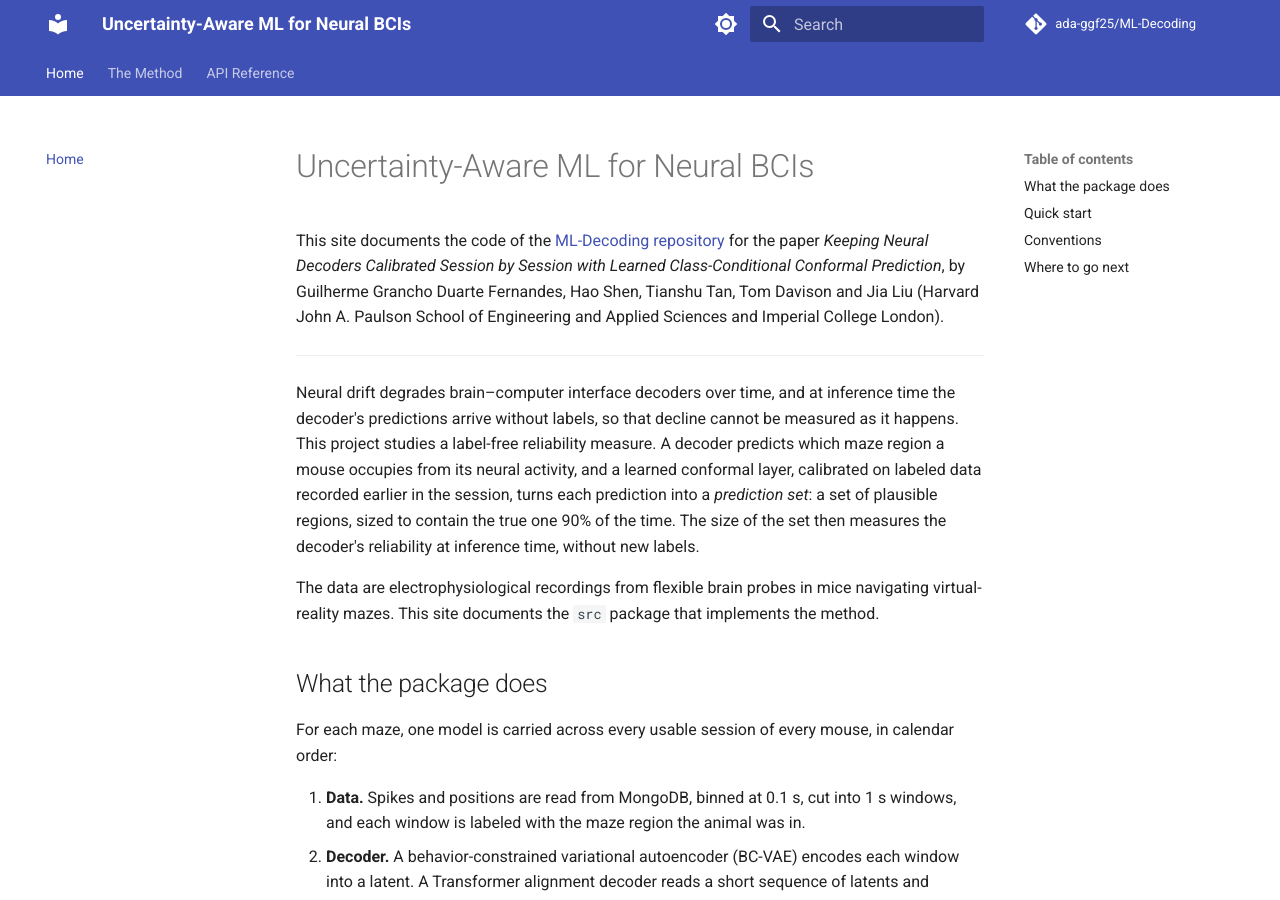
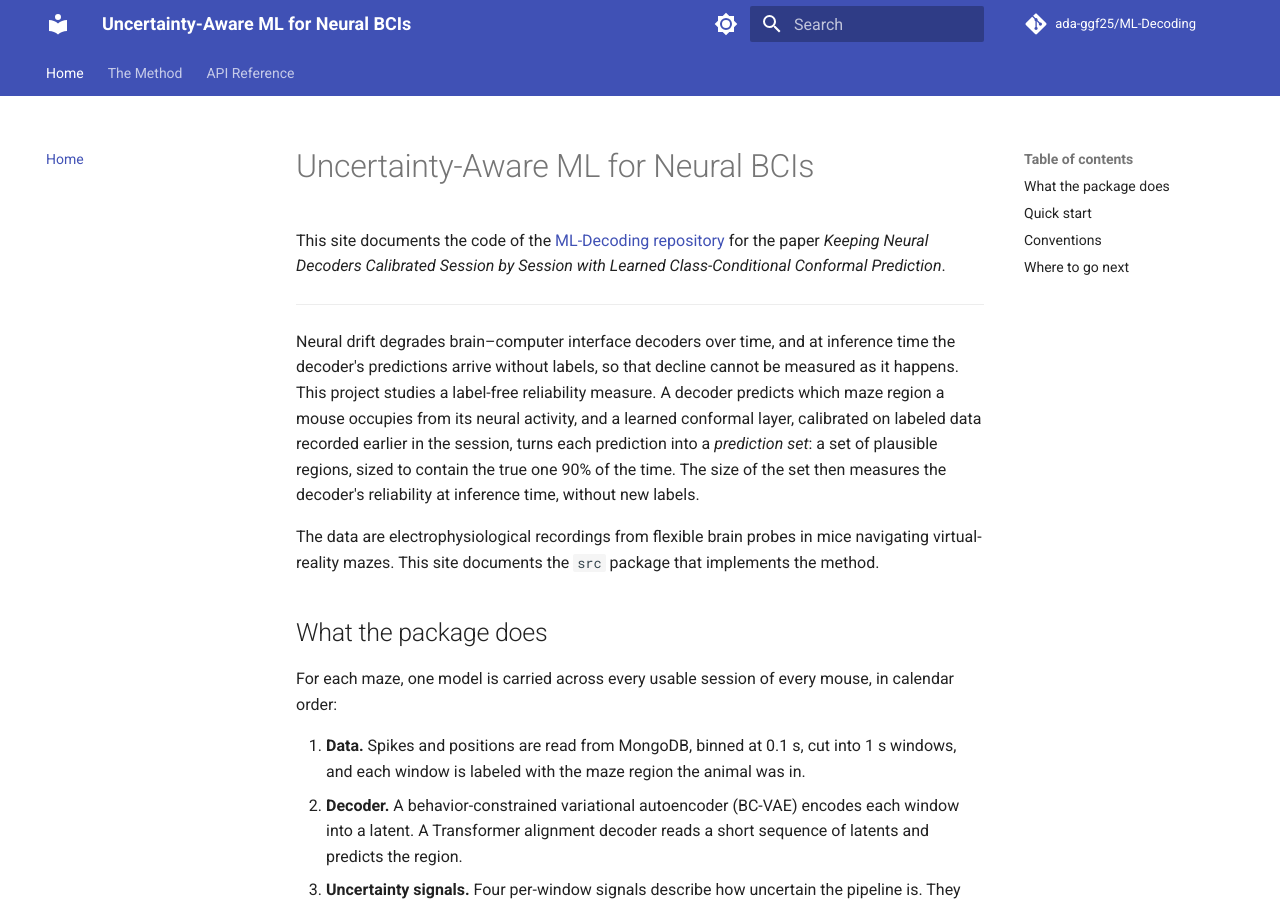
Before and after one commit to ada-ggf25/Conformal-BCI, an MkDocs documentation site: the page built from docs/index.md, in a window 1280 px wide and 900 px high. Built offline with MkDocs 1.6.1 and Material for MkDocs 9.7.7, drawn with Linux system fonts in a browser that asks for light colours; comment, search, counter and statistics services are not loaded.

Commit message:
docs(readme): drop the authors section
Removes the authors table from the README and the author list from the
documentation home page, which now only name the paper.

Co-Authored-By: Claude Opus 5.5 <noreply@anthropic.com>

```diff
--- a/docs/index.md
+++ b/docs/index.md
@@ -1,6 +1,6 @@
 # Uncertainty-Aware ML for Neural BCIs
 
-This site documents the code of the [ML-Decoding repository](https://github.com/ada-ggf25/ML-Decoding) for the paper *Keeping Neural Decoders Calibrated Session by Session with Learned Class-Conditional Conformal Prediction*, by Guilherme Grancho Duarte Fernandes, Hao Shen, Tianshu Tan, Tom Davison and Jia Liu (Harvard John A. Paulson School of Engineering and Applied Sciences and Imperial College London).
+This site documents the code of the [ML-Decoding repository](https://github.com/ada-ggf25/ML-Decoding) for the paper *Keeping Neural Decoders Calibrated Session by Session with Learned Class-Conditional Conformal Prediction*.
 
 ---
 
```
Also changed, not shown: README.md (+0 -10 lines).
